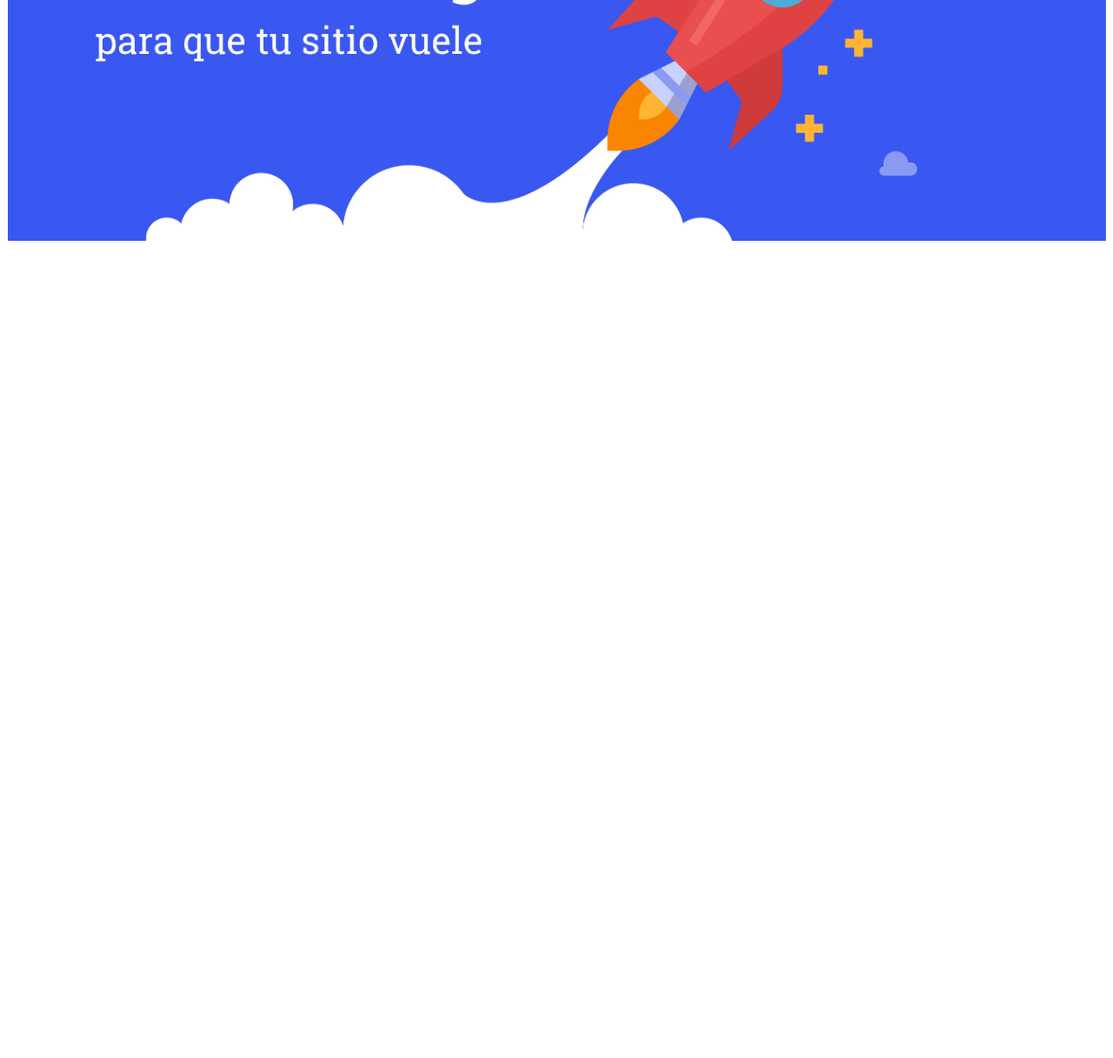
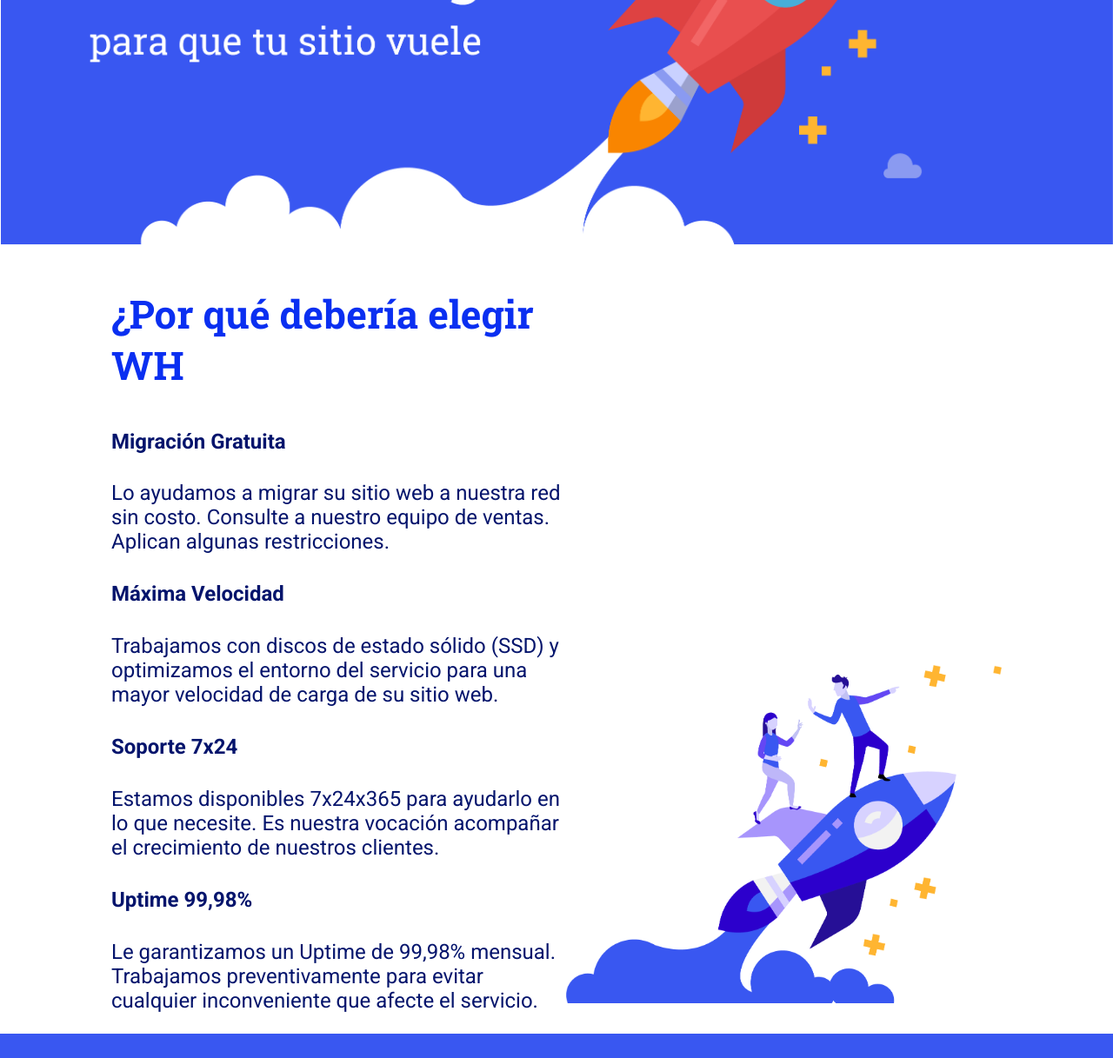
Before and after one commit to M4gnus99/Modulo_05_EducaionIT, a plain HTML site: page index.html in a window 1280 px wide. Shown: the part 522-1739 px from the top of the page at 87% size. Before the commit the page ends 812 px from the top, so only its background shows below. Drawn offline with Linux system fonts and the light colour scheme.

Commit message:
Desafio 3

```diff
--- a/index.html
+++ b/index.html
@@ -21,5 +21,28 @@
 
     <img src="/img/imagen.png" alt="Web hosting para que tu sitio vuele">
 
+    <main>
+        <div>
+            <h3>¿Por qué debería elegir WH</h3>
+
+            <h4>Migración Gratuita</h4>
+            <p>Lo ayudamos a migrar su sitio web a nuestra red sin costo. Consulte a nuestro equipo de ventas. Aplican algunas restricciones.</p>
+
+            <h4>Máxima Velocidad</h4>
+            <p>Trabajamos con discos de estado sólido (SSD) y optimizamos el entorno del servicio para una mayor velocidad de carga de su sitio web.</p>
+
+            <h4>Soporte 7x24</h4>
+            <p>Estamos disponibles 7x24x365 para ayudarlo en lo que necesite. Es nuestra vocación acompañar el crecimiento de nuestros clientes.</p>
+
+            <h4>Uptime 99,98%</h4>
+            <p>Le garantizamos un Uptime de 99,98% mensual. Trabajamos preventivamente para evitar cualquier inconveniente que afecte el servicio.</p>
+        </div>
+        <div><img src="/img/fondo.png" alt="cohete"></div>
+
+    </main>
 </body>
+
+<footer>
+    <img id="footer-logo" src="img/logo-blanco.svg" alt="">
+</footer>
 </html>
--- a/style/style.css
+++ b/style/style.css
@@ -5,9 +5,13 @@
 header, nav{
     width: 100%;
 }
+header{
+    margin-top: 5px;
+}
 body{
     font-family: 'Roboto', sans-serif;
     text-align: center;
+    margin: 0;
 }
 nav{
     display: flex;
@@ -47,3 +51,47 @@ h2{
 img{
     width: 100%;
 }
+
+/* DESAFIO 3 */
+h3{
+    font-family: 'Roboto Slab', serif;
+    font-size: 45px;
+    font-weight: 700;
+    color:#0a2ff1;
+}
+h4,p{
+    font-size: 24px;
+    color: #04146c;
+}
+h4{
+    font-weight: 700;
+}
+p{
+    font-weight: 400;
+}
+
+main{
+    display: flex;
+    margin: auto;
+    width: 80%;
+    margin-bottom: 0;
+    align-items:flex-end;
+}
+main div{
+    text-align: start;
+}
+main img{
+    width: 100%;
+}
+footer{
+    background-color:#3957F1;
+    width: 100%;
+    height:100px;
+    display: flex;
+    align-items: center;
+    padding: 10px;
+    margin: 0;
+}
+#footer-logo{
+    width: 10%;
+}
```
Also changed, not shown: img/fondo.png (added), img/logo-blanco.svg (added).
